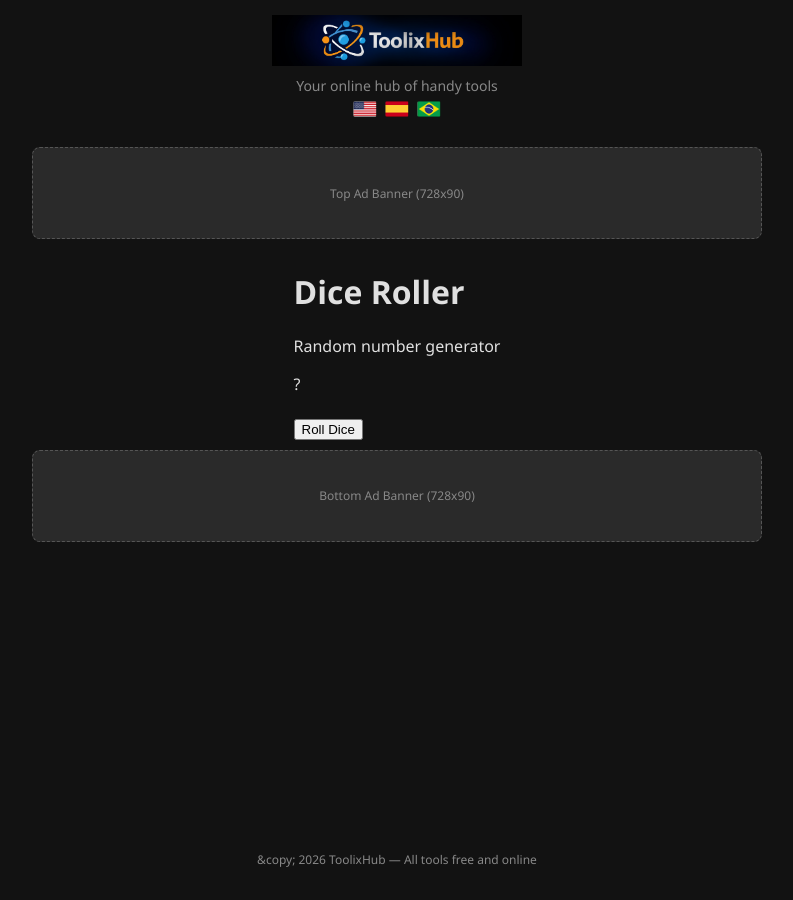
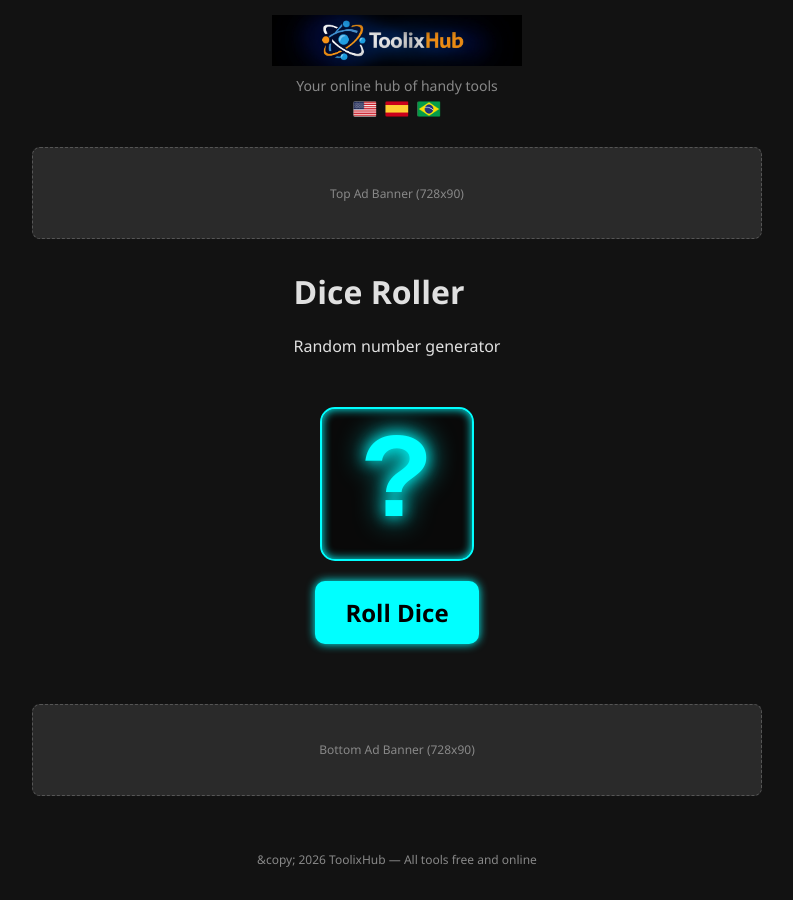
Before and after one commit to toolixhub-app/toolixhub, a Jekyll site: the page dice.html, which Jekyll copies as it is, in a window 1280 px wide. Shown: the whole page, without its empty margins (243-1036 px from the left). Built offline with Jekyll 4.4.1, drawn with Linux system fonts in a browser that asks for light colours.

Commit message:
Update style_v2.css

```diff
--- a/css/style_v2.css
+++ b/css/style_v2.css
@@ -44,6 +44,59 @@ header p { color: var(--secondary-text); margin: 5px 0; font-size: 14px; }
   font-size: 12px;
   border: 1px dashed var(--border-color);
 }
+
+
+/* --- Estilos para o Dice Roller --- */
+.dice-wrapper {
+    text-align: center !important;
+    margin: 30px auto !important;
+    padding: 20px !important;
+    max-width: 300px !important;
+}
+
+#dice-result {
+    font-size: 120px !important;
+    font-weight: bold !important;
+    font-family: 'Courier New', Courier, monospace !important;
+    color: #00ffff !important; /* Ciano Neon */
+    text-shadow: 0 0 15px #00ffff, 0 0 30px #00ffff !important;
+    background: rgba(0, 0, 0, 0.5) !important;
+    border-radius: 15px !important;
+    display: inline-block !important;
+    width: 150px !important;
+    height: 150px !important;
+    line-height: 150px !important;
+    margin-bottom: 20px !important;
+    border: 2px solid #00ffff !important;
+    box-shadow: inset 0 0 10px #00ffff !important;
+}
+
+#roll-btn {
+    font-size: 24px !important;
+    padding: 15px 30px !important;
+    cursor: pointer !important;
+    background-color: #00ffff !important;
+    color: #000 !important;
+    border: none !important;
+    border-radius: 10px !important;
+    font-weight: bold !important;
+    transition: all 0.3s ease !important;
+    box-shadow: 0 0 10px #00ffff !important;
+    font-family: inherit !important;
+}
+
+#roll-btn:hover {
+    background-color: #fff !important;
+    box-shadow: 0 0 20px #fff !important;
+}
+
+#roll-btn:disabled {
+    background-color: #555 !important;
+    box-shadow: none !important;
+    cursor: not-allowed !important;
+    color: #aaa !important;
+}
+
 
 /* --- LAYOUT HOME (Cards) --- */
 .home-container {
```
